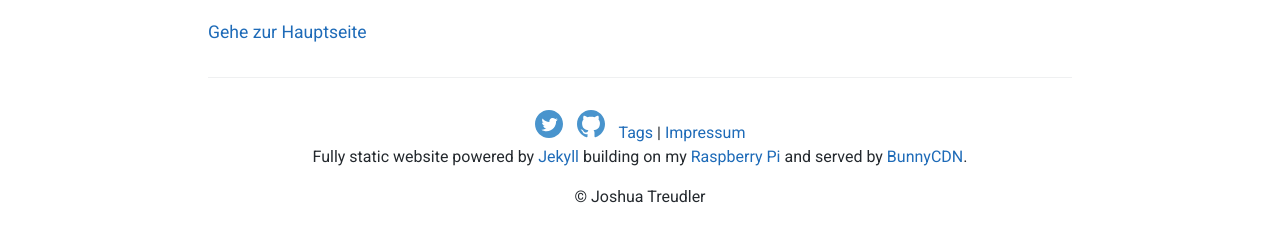
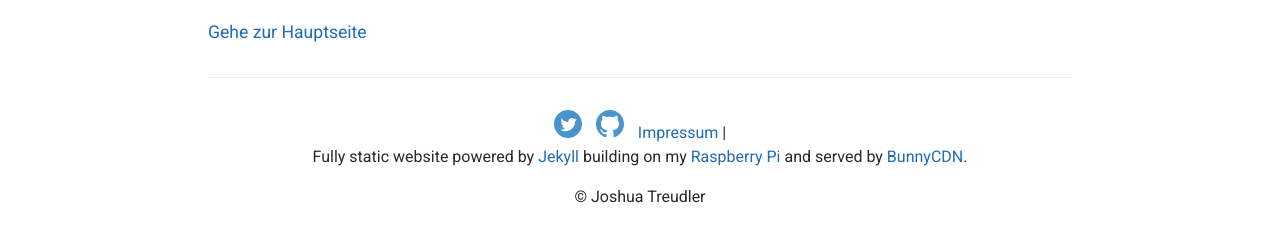
Before and after one commit to Joshua2504/treudler.net-jekyll, a Jekyll site: the page built from imprint_de.md, in a window 1280 px wide. Shown: the part 1851-2089 px from the top of the page. Built offline with Jekyll 4.4.1, drawn with Linux system fonts in a browser that asks for light colours; comment, search, counter and statistics services are not loaded.

Commit message:
added german tags page and replaced footer menu with a proper one

```diff
--- a/_includes/footer.html
+++ b/_includes/footer.html
@@ -51,6 +51,7 @@
       <svg class="my-svg-icon" xmlns="http://www.w3.org/2000/svg" width="24" height="24" viewBox="0 0 102 102"><defs><style>.cls-1{fill:#0;}.cls-2{fill:#fff;}</style></defs><title>integration-gitlab-01</title><circle class="cls-1" cx="51" cy="51" r="51"/><g id="Page-1"><g id="logo-square"><g id="logo-no-bg"><path id="path50" class="cls-2" d="M52,83.81h0L64.2,46.27H39.8L52,83.81Z"/><path id="path58" class="cls-1" d="M52,83.81,39.8,46.27H22.71L52,83.81Z"/><path id="path66" class="cls-2" d="M22.71,46.27h0L19,57.67a2.53,2.53,0,0,0,.92,2.82L52,83.81,22.71,46.27Z"/><path id="path74" class="cls-2" d="M22.71,46.27H39.8L32.46,23.66a1.26,1.26,0,0,0-2.4,0L22.71,46.27Z"/><path id="path78" class="cls-1" d="M52,83.81,64.2,46.27H81.29L52,83.81Z"/><path id="path82" class="cls-2" d="M81.29,46.27h0L85,57.67a2.53,2.53,0,0,1-.92,2.82L52,83.81,81.29,46.27Z"/><path id="path86" class="cls-2" d="M81.29,46.27H64.2l7.35-22.61a1.26,1.26,0,0,1,2.4,0l7.35,22.61Z"/></g></g></g></svg>
     </a>
   </span>
+
   {% endif %}
 
   <!-- RSS icon -->
@@ -64,12 +65,19 @@
   {% assign contact_page = site.pages | where:"ref", "imprint" | where:"lang", page.lang  | first %}
   {% if contact_page.title %}
     <span class="my-span-icon">
-	<a href="/tags.html" aria-label="Tags" title="Tags">
-		Tags
-      </a>|
-      <a href="{{ site.t[page.lang].imprint-l }}.html" aria-label="{{ site.t[page.lang].imprint }}" title="{{ site.t[page.lang].imprint }} {{ site.author.name }}">
-		{{ site.t[page.lang].imprint }}
-      </a>
+      {% for path in page_paths %}
+        {% assign my_page = site.pages | where: "path", path | first %}
+
+        {% if my_page.title %}
+          {% if my_page.title contains "404" %}
+          {% else %}
+   {% if my_page.menu == 'footer' %}
+            <a class="page-link" href="{{ my_page.url | prepend: site.baseurl }}">{{ my_page.title | escape }}</a> |
+         {% endif %}
+    {% endif %}
+        {% endif %}
+
+      {% endfor %}
     </span>
   {% endif %}
 	<br>Fully static website powered by <a href="//www.jekyllrb.com/" target="_blank">Jekyll</a> building on my <a href="//www.raspberrypi.org/" target="_blank">Raspberry Pi</a> and served by <a href="//www.bunnycdn.com/" target="_blank">BunnyCDN</a>.
```
Also changed, not shown: imprint_de.md (+1 -1 lines), imprint_en.md (+1 -1 lines), tags-en.md (+1 -1 lines).
